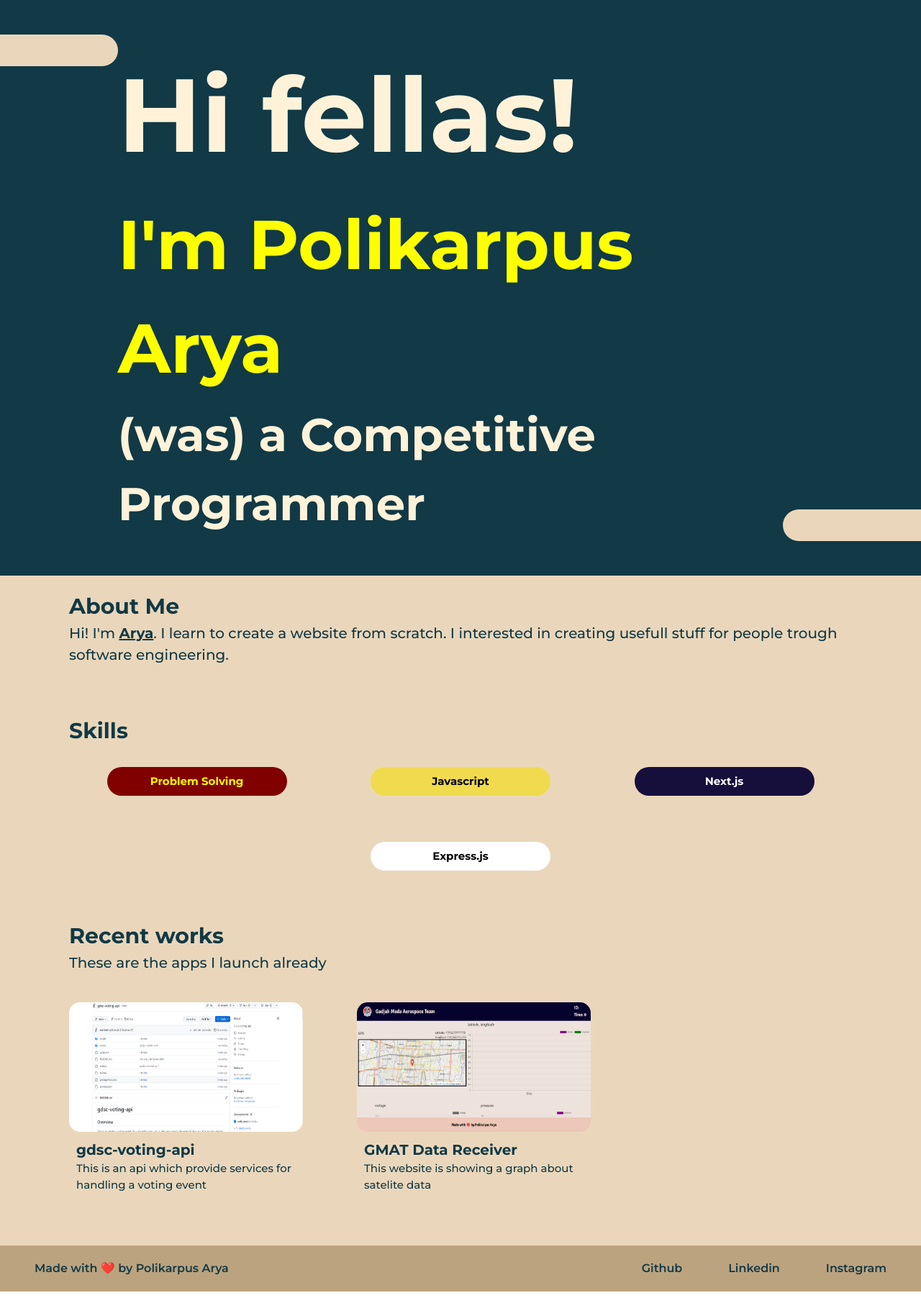
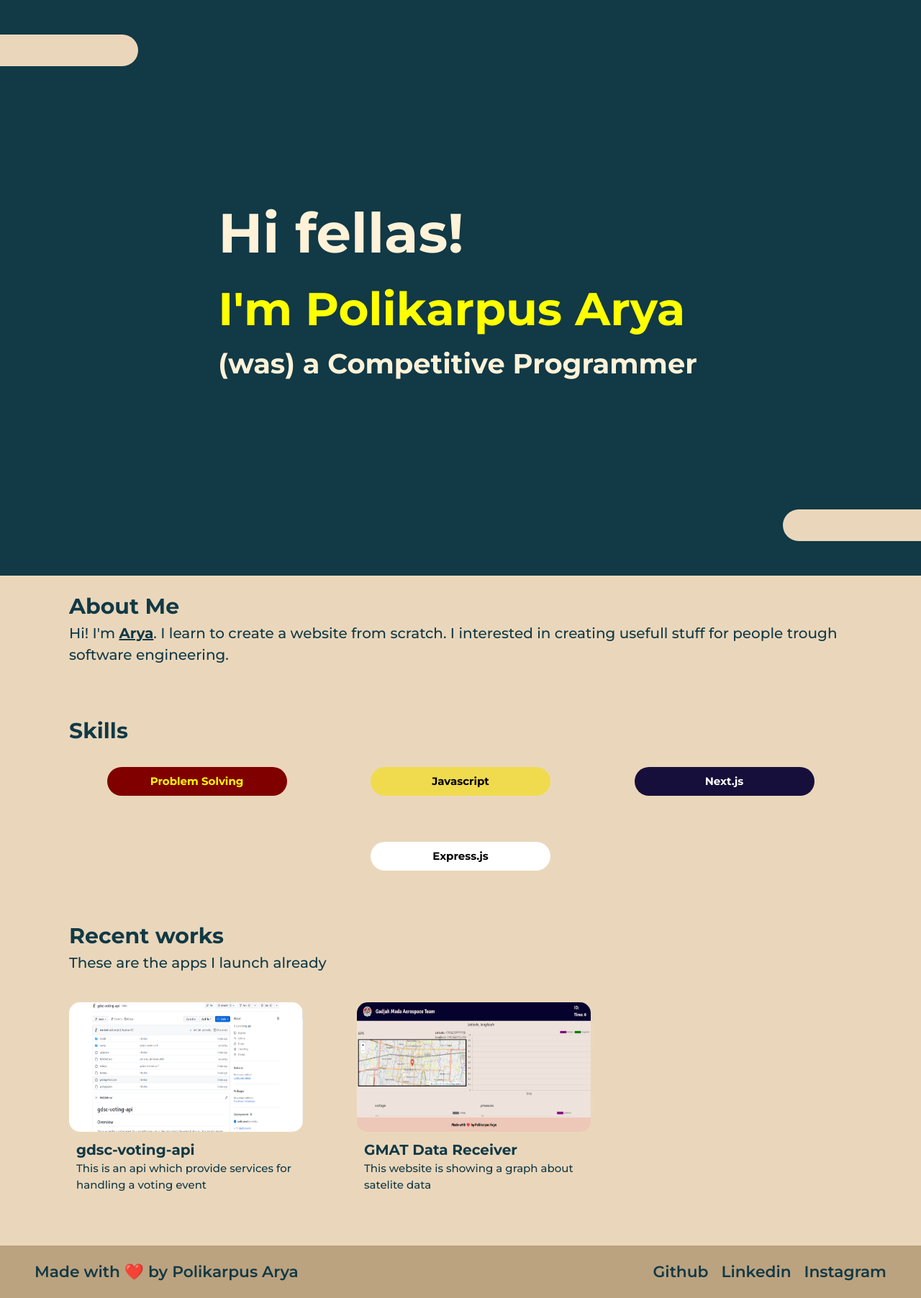
Before and after one commit to mie-intel/polikarpus-porto, a Next.js app: page / in a window 1280 px wide. Shown: the whole page at 72% size. Built offline with nearby package versions, Linux system fonts and the light colour scheme.

Commit message:
updating responsive 2

```diff
--- a/app/components/foot.tsx
+++ b/app/components/foot.tsx
@@ -8,12 +8,12 @@ const Foot = () => {
   return (
     <>
       <div
-        className={`${montmid.className} text-[16px] pt-5 pb-5 pr-12 pl-12 relative flex justify-between bg-[#BCA37F] text-[#113946]`}
+        className={`${montmid.className} text-[1.7vw] pt-5 pb-5 pr-12 pl-12 relative flex justify-between bg-[#BCA37F] text-[#113946]`}
       >
         <div className="text-center items-start justify-center">
           <h1>Made with ❤️ by Polikarpus Arya</h1>
         </div>
-        <div className="flex flex-row flex-wrap justify-center gap-[5vw] bg-[#BCA37F] text-[#113946]">
+        <div className="flex flex-row flex-wrap justify-center gap-[1.4vw] bg-[#BCA37F] text-[#113946]">
           <Link href="https://github.com/mie-intel/" target="_blank">
             Github
           </Link>
--- a/app/components/head.tsx
+++ b/app/components/head.tsx
@@ -7,11 +7,11 @@ const Head = () => {
         <div className="bg-[#EAD7BB] w-[15vw] h-11 rounded-r-[34px]"></div>
         <div className="flex items-center justify-center">
           <div className="flex-col justify-center items-center text-left">
-            <h1 className="text-[18vh]">Hi fellas!</h1>
-            <h1 className="text-[12vh]" style={{ color: "yellow" }}>
+            <h1 className="text-[6vw]">Hi fellas!</h1>
+            <h1 className="text-[5vw]" style={{ color: "yellow" }}>
               I&apos;m Polikarpus Arya
             </h1>
-            <h2 className="text-[8vh]">(was) a Competitive Programmer</h2>
+            <h2 className="text-[3vw]">(was) a Competitive Programmer</h2>
           </div>
         </div>
 
```
